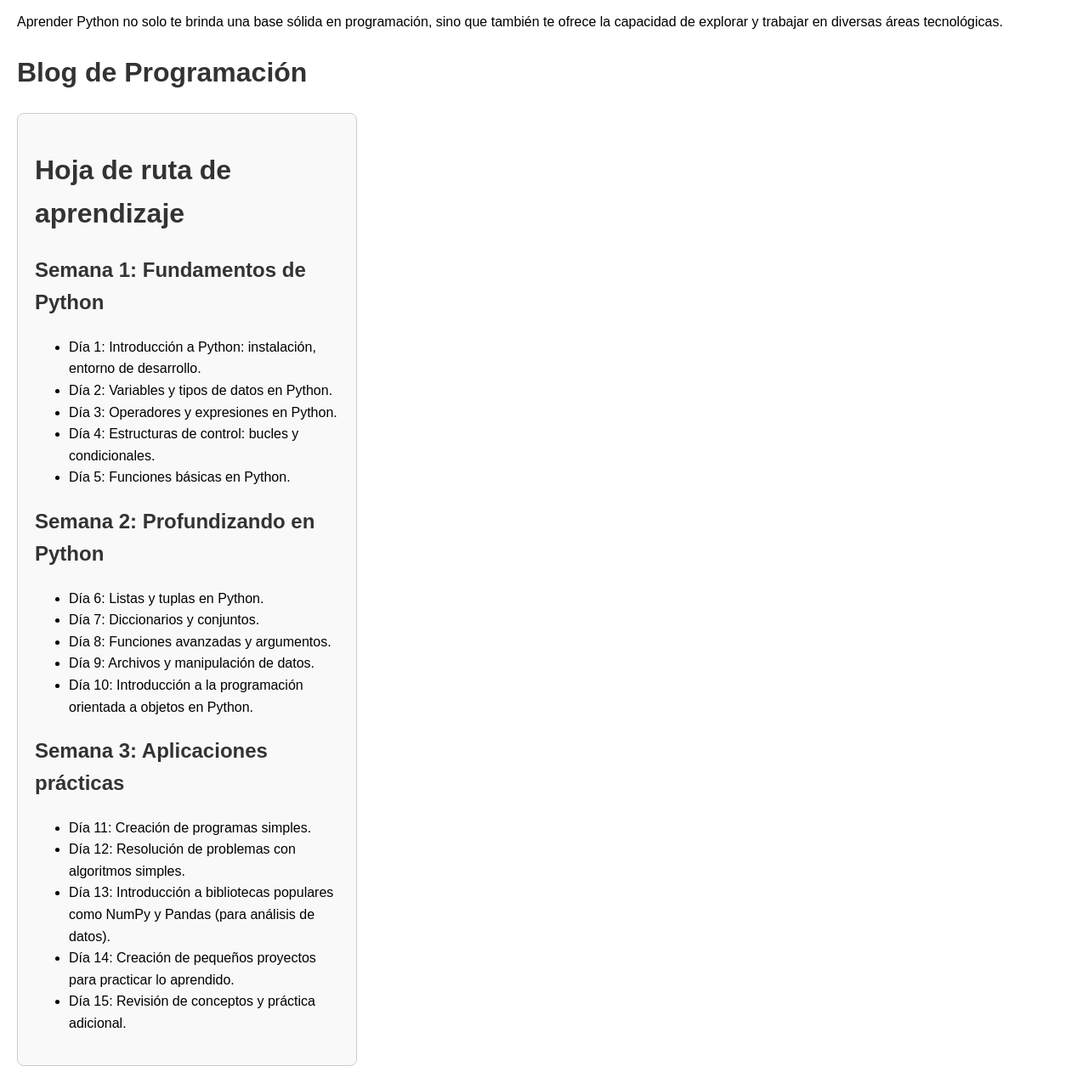
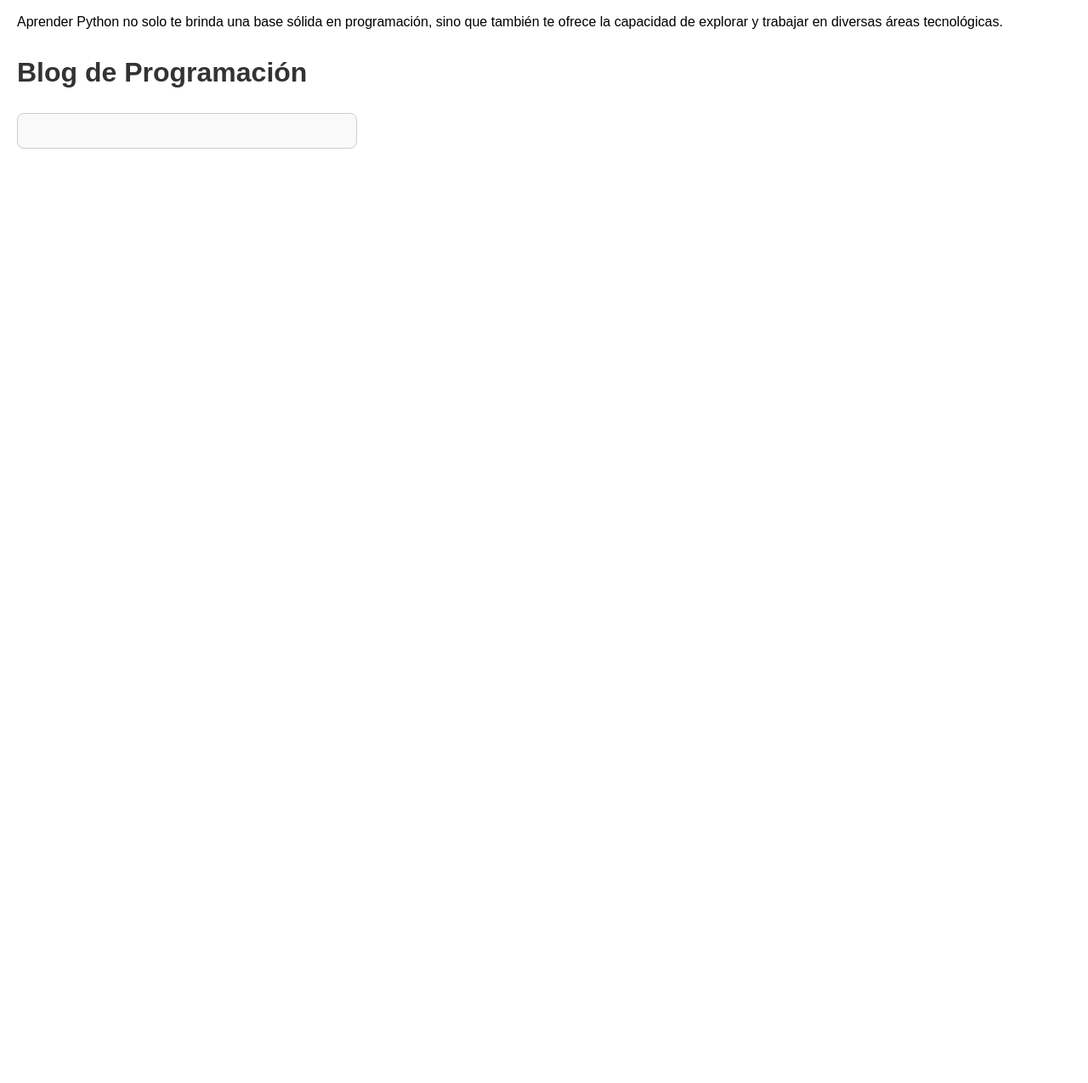
Before and after one commit to pablolepratti/espaciopy, a plain HTML site: page index.html in a window 1280 px wide. Shown: the part 618-1893 px from the top of the page at 85% size. After the commit the page ends 813 px from the top, so only its background shows below. Drawn offline with Linux system fonts and the light colour scheme.

Commit message:
Update index.html

```diff
--- a/index.html
+++ b/index.html
@@ -69,34 +69,7 @@
     <div class="grid-container">
         <!-- Entrada 1 - Introducción a la Programación -->
         <div class="blog-entry">
-               <h1>Hoja de ruta de aprendizaje</h1>
-
-    <h2>Semana 1: Fundamentos de Python</h2>
-    <ul>
-        <li>Día 1: Introducción a Python: instalación, entorno de desarrollo.</li>
-        <li>Día 2: Variables y tipos de datos en Python.</li>
-        <li>Día 3: Operadores y expresiones en Python.</li>
-        <li>Día 4: Estructuras de control: bucles y condicionales.</li>
-        <li>Día 5: Funciones básicas en Python.</li>
-    </ul>
-
-    <h2>Semana 2: Profundizando en Python</h2>
-    <ul>
-        <li>Día 6: Listas y tuplas en Python.</li>
-        <li>Día 7: Diccionarios y conjuntos.</li>
-        <li>Día 8: Funciones avanzadas y argumentos.</li>
-        <li>Día 9: Archivos y manipulación de datos.</li>
-        <li>Día 10: Introducción a la programación orientada a objetos en Python.</li>
-    </ul>
-
-    <h2>Semana 3: Aplicaciones prácticas</h2>
-    <ul>
-        <li>Día 11: Creación de programas simples.</li>
-        <li>Día 12: Resolución de problemas con algoritmos simples.</li>
-        <li>Día 13: Introducción a bibliotecas populares como NumPy y Pandas (para análisis de datos).</li>
-        <li>Día 14: Creación de pequeños proyectos para practicar lo aprendido.</li>
-        <li>Día 15: Revisión de conceptos y práctica adicional.</li>
-    </ul>
+            <!-- Contenido de la primera entrada -->
         </div>
 
 
```
